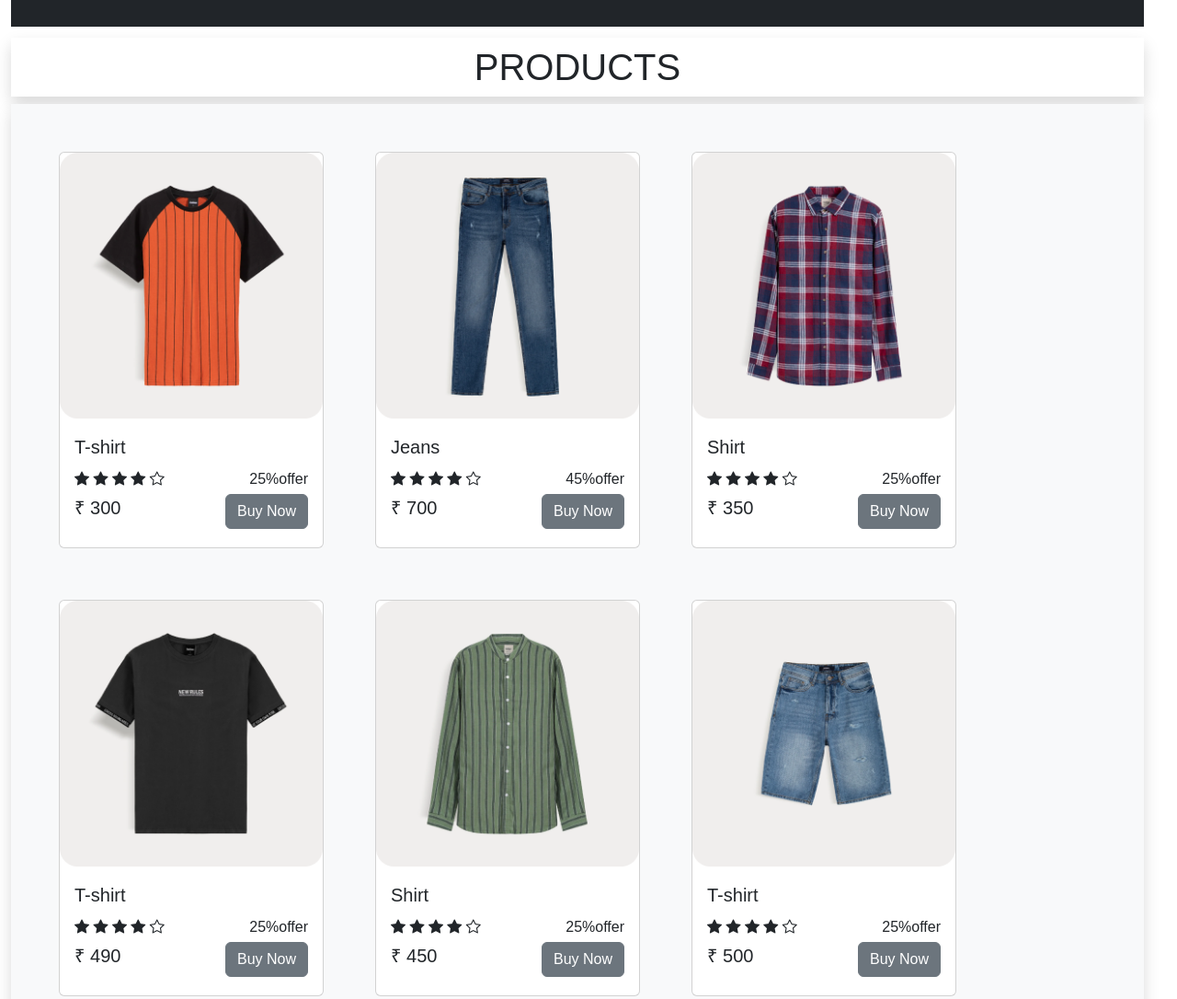
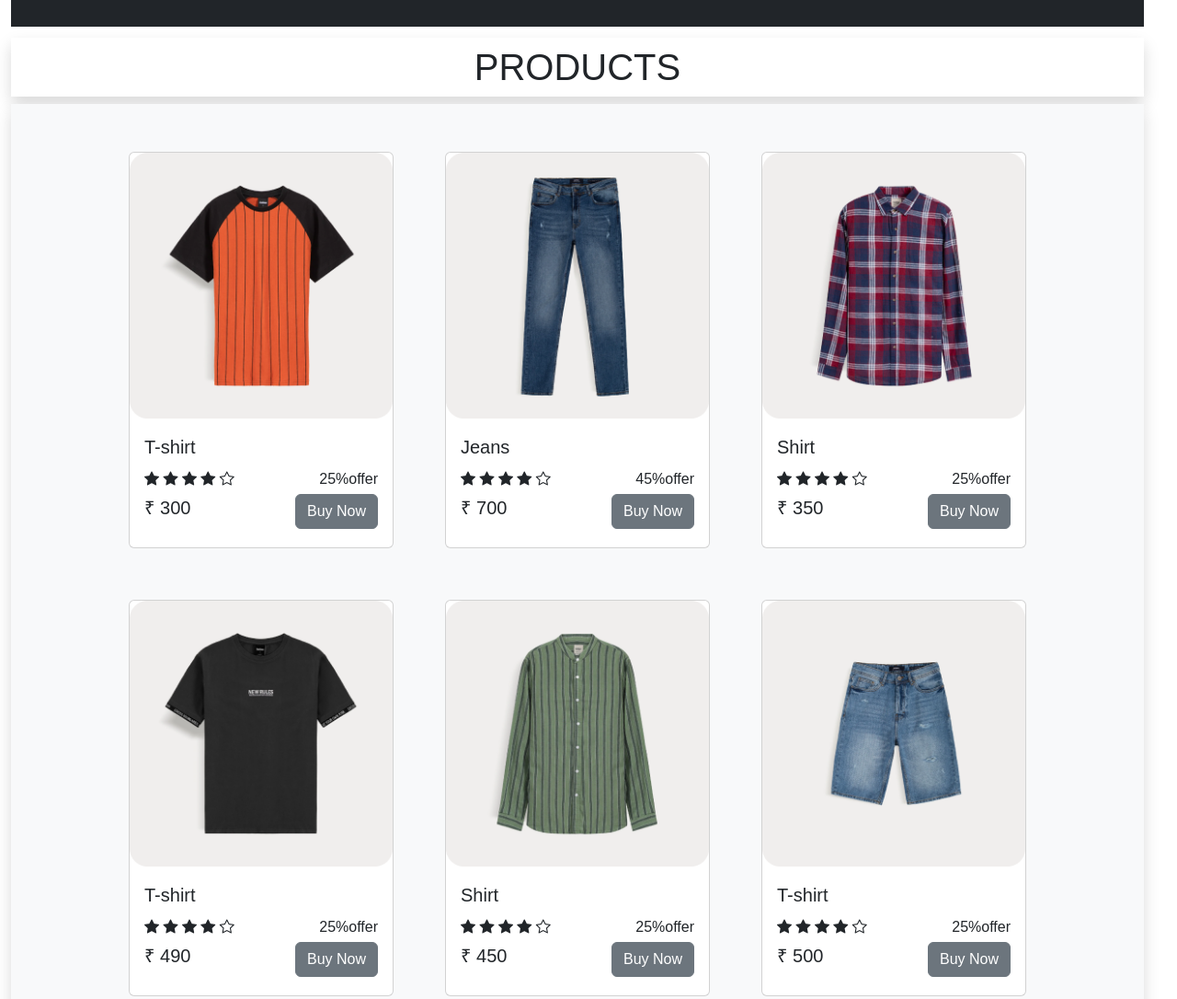
Before and after one commit to GKsathish/GK-KART, a plain HTML site: page Index.html in a window 1280 px wide. Shown: the part 949-2035 px from the top of the page at 92% size. Drawn offline with nearby package versions, Linux system fonts and the light colour scheme.

Commit message:
Update Index.html

```diff
--- a/Index.html
+++ b/Index.html
@@ -85,7 +85,7 @@
                   <div class="row">
                         <div class="col">
                               <h1 class=" my-1 w-100  text-center shadow p-2">PRODUCTS</h1>
-                              <section class="bg-light shadow p-5 d-flex justify-content-start flex-wrap gap-5 my-2">
+                              <section class="bg-light shadow p-5 d-flex justify-content-center align-content-center flex-wrap gap-5 my-2">
 
                                     <div class="card m-1">
                                           <img class="card-img-top" src="Images/n1.png" alt="Card image cap">
```
